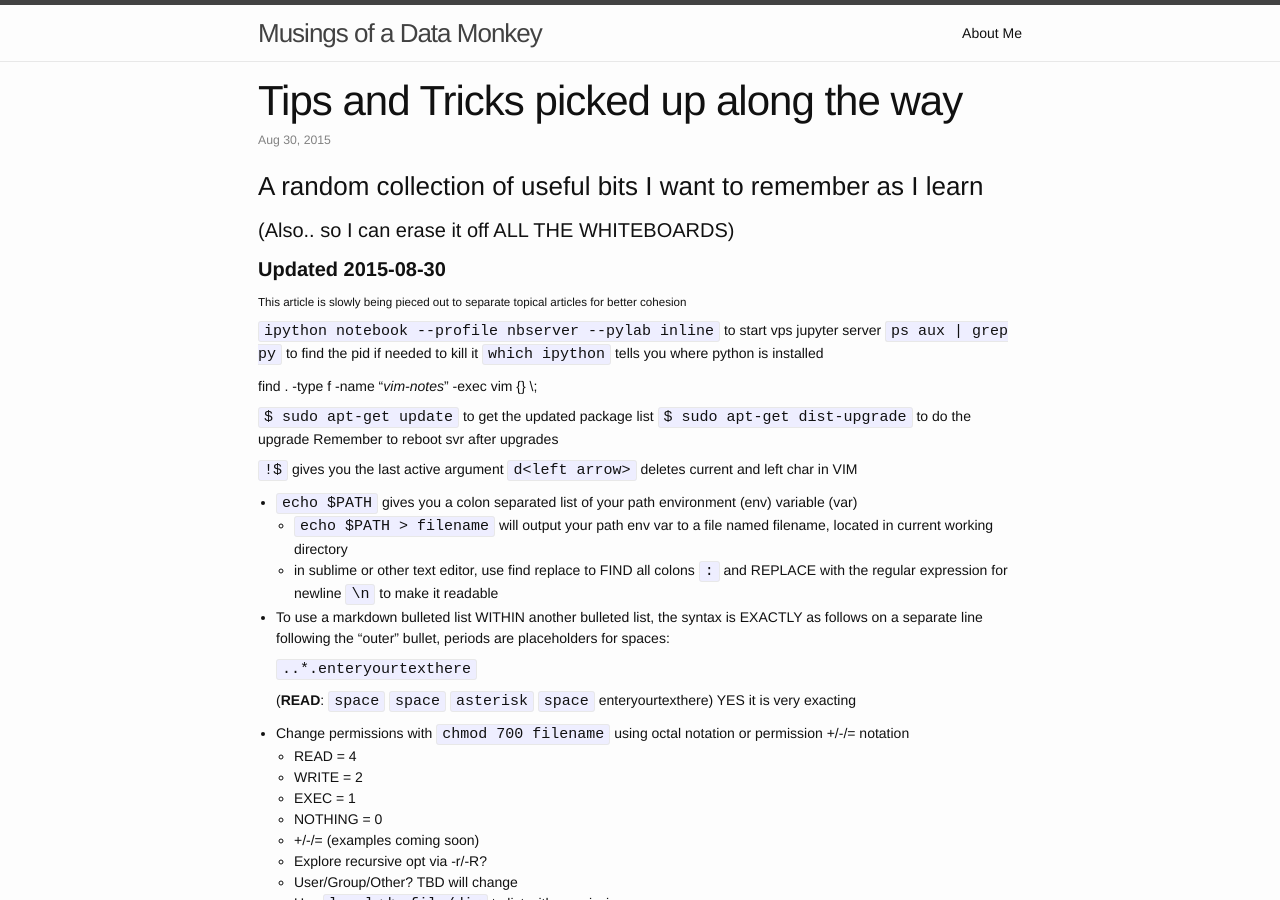
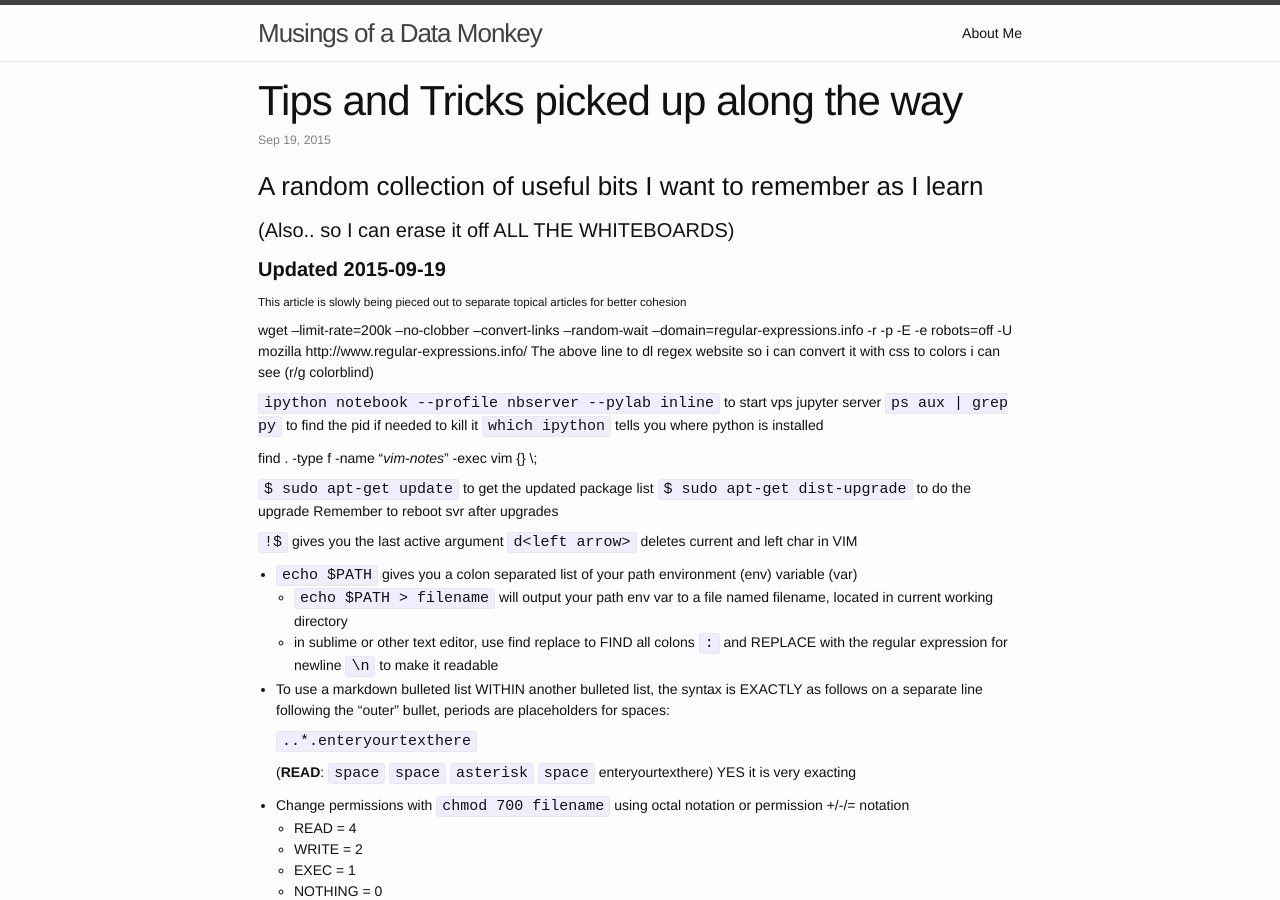
Before and after one commit to josephlei/jjl-website, a Jekyll site: the page built from _posts/2015-06-13-tips-and-tricks.markdown, in a window 1280 px wide and 900 px high. Built offline with Jekyll 4.4.1, drawn with Linux system fonts in a browser that asks for light colours.

Commit message:
direct shell update

```diff
--- a/_posts/2015-06-13-tips-and-tricks.markdown
+++ b/_posts/2015-06-13-tips-and-tricks.markdown
@@ -1,7 +1,7 @@
 ---
 layout: post
 title: "Tips and Tricks picked up along the way"
-date: 2015-08-30
+date: 2015-09-19
 categories:
 published: true
 ---
@@ -10,9 +10,12 @@ published: true
 
 ####(Also.. so I can erase it off ALL THE WHITEBOARDS)
 
-####**Updated 2015-08-30**
+####**Updated 2015-09-19**
 
 #####This article is slowly being pieced out to separate topical articles for better cohesion
+
+wget --limit-rate=200k --no-clobber --convert-links --random-wait --domain=regular-expressions.info -r -p -E -e robots=off -U mozilla http://www.regular-expressions.info/
+The above line to dl regex website so i can convert it with css to colors i can see (r/g colorblind)
 
 `ipython notebook --profile nbserver --pylab inline` to start vps jupyter server
 `ps aux | grep py` to find the pid if needed to kill it
```
